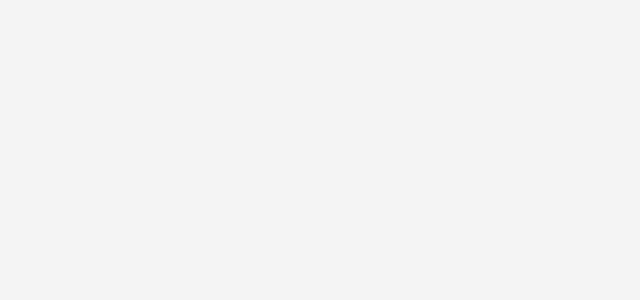
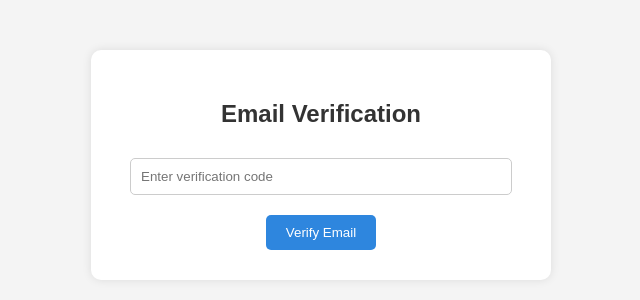
Before and after one commit to Luckyv88/NestImplimentation, a React (Create React App) app: page /verify in a window 1280 px wide. Before the commit this address had no page. Shown: the top 300 px of the page, without its empty margins (319-959 px from the left). Built offline with nearby package versions, Linux system fonts and the light colour scheme.

Commit message:
Add new page to handel and verify the email verification code

```diff
--- a/src/App.js
+++ b/src/App.js
@@ -7,6 +7,7 @@ import './components/all.css';
 const Home = lazy(() => import('./components/Home'));
 const Login = lazy(() => import('./components/Login'));
 const Register = lazy(() => import('./components/Register'));
+const Verification = lazy(() => import('./components/Verification'));
 const Welcome = lazy(() => import('./components/Welcome'));
 
 function App() {
@@ -17,6 +18,7 @@ function App() {
           <Route path="/" element={<Home />} />
           <Route path="/login" element={<Login />} />
           <Route path="/register" element={<Register />} />
+            <Route path="/verify" element={<Verification />} />
           <Route path="/welcome" element={<Welcome />} />
         </Routes>
       </Suspense>
--- a/src/components/Register.js
+++ b/src/components/Register.js
@@ -15,7 +15,7 @@ const Register = () => {
     try {
       const { data } = await axios.post('http://localhost:5000/api/auth/register', { name, email, password });
       localStorage.setItem('userToken', data.token);
-      navigate('/');
+      navigate('/verify');
     } catch (err) {
       setError(err.response?.data?.message || 'Registration failed');
     }
--- /dev/null
+++ b/src/components/Verification.js
@@ -0,0 +1,53 @@
+// src/components/Verification.js
+import React, { useState } from 'react';
+import axios from 'axios';
+import { useNavigate } from 'react-router-dom';
+import './all.css';
+
+const Verification = () => {
+  const [code, setCode] = useState('');
+  const [error, setError] = useState('');
+  const [success, setSuccess] = useState('');
+  const navigate = useNavigate();
+
+  const handleVerify = async (e) => {
+    e.preventDefault();
+    try {
+      await axios.post('http://localhost:5000/api/auth/verifyemail', {
+        code,
+      });
+
+      setSuccess('Email verified successfully. Redirecting to login...');
+      setError('');
+
+      setTimeout(() => {
+        navigate('/login');
+      }, 2000);
+    } catch (err) {
+      setError(err.response?.data?.message || 'Verification failed');
+      setSuccess('');
+    }
+  };
+
+  return (
+    <div className="container">
+      <h2>Email Verification</h2>
+
+      {error && <p className="error">{error}</p>}
+      {success && <p style={{ color: 'green' }}>{success}</p>}
+
+      <form onSubmit={handleVerify} className="form">
+        <input
+          type="text"
+          placeholder="Enter verification code"
+          value={code}
+          required
+          onChange={(e) => setCode(e.target.value)}
+        />
+        <button type="submit" className="btn">Verify Email</button>
+      </form>
+    </div>
+  );
+};
+
+export default Verification;
--- a/src/components/Welcome.js
+++ b/src/components/Welcome.js
@@ -1,28 +1,13 @@
 // src/components/Welcome.js
-import React, { useEffect, useState } from 'react';
-import { useNavigate } from 'react-router-dom';
+
 import './all.css';
 
 const Welcome = () => {
-  const navigate = useNavigate();
-  const [username, setUsername] = useState('');
 
-  useEffect(() => {
-
-    const tokenData = localStorage.getItem('userToken');
-    const usernameData = localStorage.getItem('username');
-
-    if (!tokenData || !usernameData) {
-
-      navigate('/login');
-    } else {
-      setUsername(usernameData);
-    }
-  }, [navigate]);
 
   return (
     <div className="container">
-      <h2>Welcome, {username}</h2>
+      <h2>Welcome</h2>
       <p>You have successfully logged in!</p>
     </div>
   );
```
